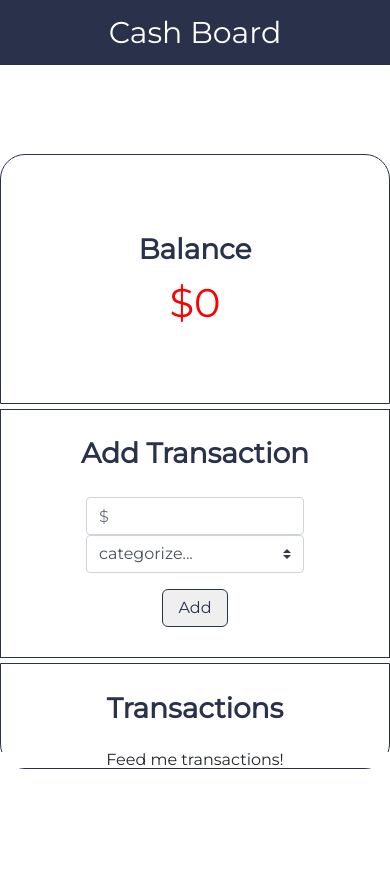
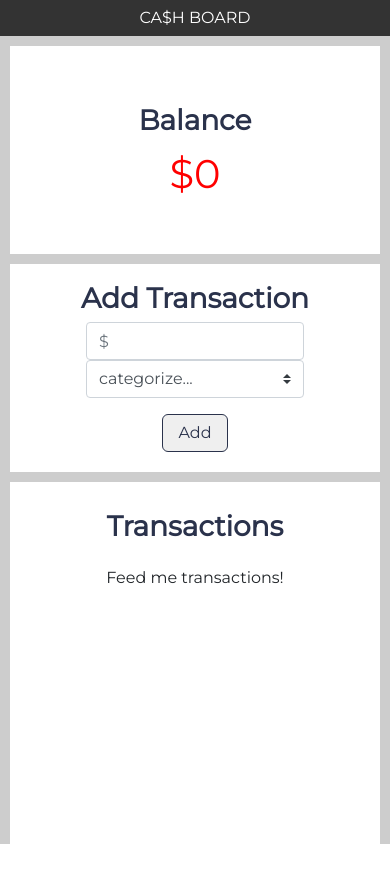
Before and after one commit to MdotB/project-4-react, a React (Create React App) app: page / in a window 390 px wide. Shown: the top 882 px of the page. Before the commit the page ends 844 px from the top, so only its background shows below. Built offline with nearby package versions, Linux system fonts and the light colour scheme; no server answers.

Commit message:
styling: removed borders, changed background color. I also fixed the issue of the number input not returning to the original placeholder value by changing the initial state and post-Axios state reset to empty string instead of using zero. Set input attribute value to this.state.amount

```diff
--- a/package.json
+++ b/package.json
@@ -6,6 +6,8 @@
     "axios": "^0.18.0",
     "chart.js": "^2.7.3",
     "chartjs-plugin-annotation": "^0.5.7",
+    "passport": "^0.4.0",
+    "passport-jwt": "^4.0.0",
     "react": "^16.6.1",
     "react-chartjs-2": "^2.7.4",
     "react-dom": "^16.6.1",
--- a/src/Components/AddTransaction/AddTransaction.css
+++ b/src/Components/AddTransaction/AddTransaction.css
@@ -1,13 +1,11 @@
 .AddTransaction-container {
     padding: 20px;
     background-color: white;
-    border: 1px solid #2A324B;
     display: flex;
     text-align: center;
     flex-direction: column;
     justify-content: space-around;
     align-items: center;
-    border-bottom-left-radius: 25px;
 
 }
 .AddTransaction-h2 {
@@ -37,7 +35,7 @@
     color: white;
 
 }
-@media (max-width: 420px) {
+@media (max-width: 490px) {
     .AddTransaction-container {
         border-bottom-left-radius: 0;
     }
--- a/src/Components/AddTransaction/AddTransaction.js
+++ b/src/Components/AddTransaction/AddTransaction.js
@@ -4,7 +4,7 @@ import Axios from "axios";
 
 export default class AddTransaction extends Component {
   state = {
-    amount: 0,
+    amount: '',
     category: '',
     date: ''
   }
@@ -31,7 +31,7 @@ export default class AddTransaction extends Component {
       console.log(postedTransaction)
       this.props.getTransactions()
     }, this.setState({
-      amount: 0,
+      amount: '',
       category: '',
     }))
   }
@@ -43,7 +43,7 @@ export default class AddTransaction extends Component {
         <div className='AddTransaction-flex-wrapper'>
         <form method='POST' onSubmit={this.handleSubmit}>
           <div className="">
-            <input id='amount' type="number" placeholder='$' className="form-control" onChange={this.handleChangeAmount} />
+            <input id='amount' type="number" placeholder='$' className="form-control" onChange={this.handleChangeAmount} value={this.state.amount}/>
           </div>
           <div className="input-group mb-3">
             <select id='category' selected="select..." onChange={this.handleChangeCat} className="custom-select" value={this.state.category}>
--- a/src/Components/App/App.css
+++ b/src/Components/App/App.css
@@ -1,18 +1,31 @@
 
 .App {
+  background-color: rgb(205, 205, 205);
   display: grid;
+  grid-template-columns: 100px 1fr;
   grid-template-rows: 2;
   grid-template-areas:
-    'header'
-    'dashboard';
+    'header dashboard'
+    'header dashboard'
+    ;
   font-family: 'Montserrat', sans-serif;
-  height: calc(100vh - 70px);
+  height: 100vh;
   max-width: 1080px;
   margin: 0 auto;
 }
 .Header-container {
   grid-area: header;
+  width: 70px;
 }
 .Dashboard-container {
   grid-area: dashboard;
 }
+@media (max-width: 490px) {
+  .App {
+    grid-template-columns: 1fr;
+    grid-template-areas:
+    'header'
+    'dashboard'
+    ;
+  }
+}
--- a/src/Components/Balance/Balance.css
+++ b/src/Components/Balance/Balance.css
@@ -1,13 +1,11 @@
 .Balance-container {
     background-color: white;
-    border: 1px solid #2A324B;
     display: flex;
     flex-direction: column;
     align-items: center;
     justify-content: center;
     padding: 20px 0 20px 0;
     font-size: 40px;
-    border-top-left-radius: 25px;
     height: 100%;
 }
 .Balance-h2 {
@@ -17,9 +15,6 @@
     font-weight: 600;
     margin-bottom: 20px;
 }
-@media (max-width: 420px) {
-    .Balance-container {
-        border-top-right-radius: 25px;
-    }
+@media (max-width: 490px) {
 
 }
--- a/src/Components/Dashboard/Dashboard.css
+++ b/src/Components/Dashboard/Dashboard.css
@@ -1,7 +1,8 @@
 
 .Dashboard-container {
+    margin: 10px;
     display: grid;
-    grid-gap: 5px;
+    grid-gap: 10px;
     grid-template-columns: repeat(2, minmax(200px, 1fr));
     grid-template-rows: repeat(2, 1fr);
     grid-template-areas:
@@ -19,7 +20,7 @@
 .Balance-container {
     grid-area: Balance;
 }
-@media (max-width: 420px) {
+@media (max-width: 490px) {
     .Dashboard-container {
         grid-template-columns: repeat(1, minmax(200px, 1fr));
         grid-auto-rows: repeat(3, 1fr);
--- a/src/Components/Header/Header.css
+++ b/src/Components/Header/Header.css
@@ -1,17 +1,28 @@
 .Header-container {
     display: flex;
-    justify-content: center;
+    flex-direction: column;
+    justify-content: flex-start;
     align-items: center;
-    background-color: #2A324B;
-    height: 65px;
-    width: 100%;
-    margin-bottom: 10px;
+    background-color: #333;
+    height: 100%;
+    width: 100px;
 }
 .Header-ul {
     display: flex;
     list-style: none;
 }
-.Header-h1 {
+.Header-h2 {
     color: white;
-    font-size: 30px;
+    font-size: 16px;
+    margin: 10px 0 10px 0;
 }
+@media (max-width: 490px) {
+    .Header-container {
+      flex-direction: row;
+      justify-content: center;
+      width: 100%;
+    }
+    .Header-h2 {
+        font-size: 16px;
+    }
+  }
--- a/src/Components/Header/Header.js
+++ b/src/Components/Header/Header.js
@@ -5,7 +5,7 @@ export default class Header extends Component {
   render() {
     return (
       <header className='Header-container'>
-        <h1 className='Header-h1'>Cash Board</h1>
+        <h2 className='Header-h2'>CA$H BOARD</h2>
         <nav>
             <ul className='Header-ul'>
               <li className='Header-li'></li>
--- a/src/Components/TransactionList/TransactionList.css
+++ b/src/Components/TransactionList/TransactionList.css
@@ -1,12 +1,9 @@
 .TransactionList-container {
     background-color: white;
-    border: 1px solid #2A324B;
     display: flex;
     flex-direction: column;
     align-items: center;
     height: 100%;
-    border-top-right-radius: 25px;
-    border-bottom-right-radius: 25px;
 }
 .Transaction-container:hover {
     background-color: #E1E5EE;
@@ -27,14 +24,14 @@
 .TransactionList-list {
     background-color: white;
     width: 100%;
-    height: 100%;
+    height: 490px;
     overflow-y: scroll;
     box-shadow: 10px;
 }
 .center {
     text-align: center;
 }
-@media (max-width: 420px) {
+@media (max-width: 490px) {
     .TransactionList-container {
         border-top-right-radius: 0;
         border-bottom-left-radius: 25px;
```
Also changed, not shown: config/config.js (added), config/passport.js (added), 1 other file (tests, documents, lock files or other folders).
